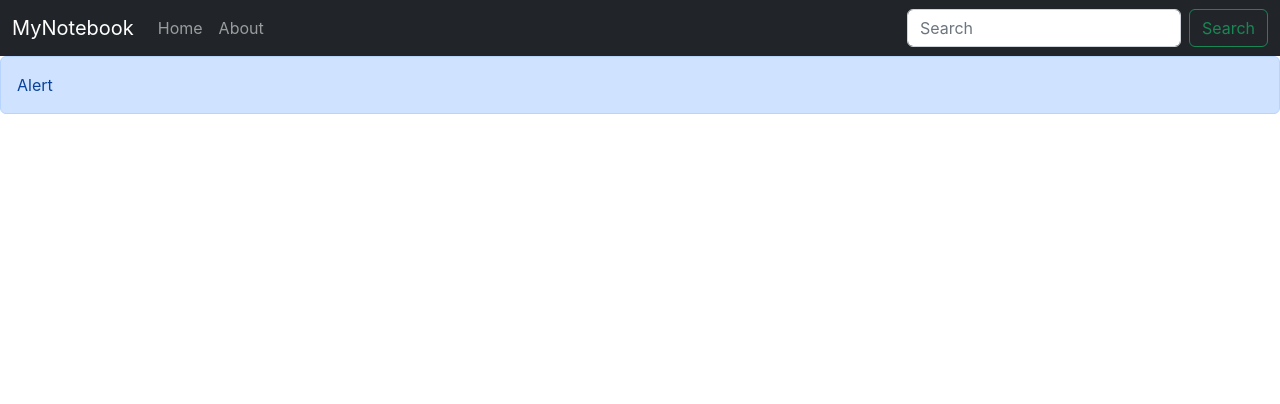
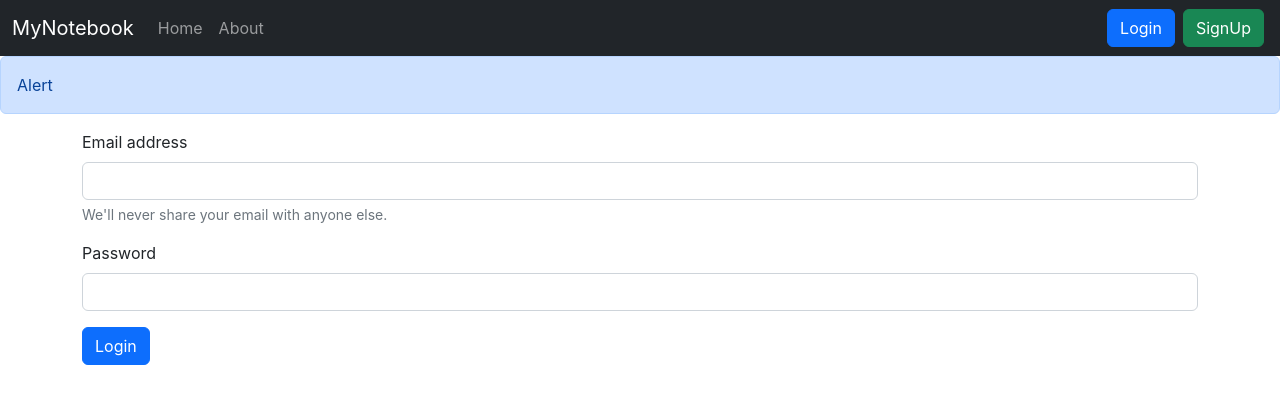
Before and after one commit to rajul007/mynotebook, a React (Create React App) app: page /login in a window 1280 px wide. Shown: the top 404 px of the page. Built offline with nearby package versions, Linux system fonts and the light colour scheme.

Commit message:
Adding Login Component

```diff
--- a/src/App.js
+++ b/src/App.js
@@ -9,6 +9,8 @@
 import About from './components/About';
 import NoteState from './context/notes/NoteState';
 import Alert from './components/Alert';
+import Login from './components/Login';
+import Signup from './components/Signup';
 
 function App() {
   return (
@@ -21,6 +23,8 @@
             <Routes>
               <Route exact path="/" element={<Home />} />
               <Route exact path="/about" element={<About />} />
+              <Route exact path="/login" element={<Login />} />
+              <Route exact path="/signup" element={<Signup />} />
             </Routes>
           </div>
         </Router>
--- /dev/null
+++ b/src/components/Login.js
@@ -0,0 +1,52 @@
+import React, { useState } from 'react'
+import { useNavigate } from 'react-router-dom'
+
+const Login = () => {
+    const [credentials, setCredentials] = useState({ email: "", password: "" })
+    const navigate = useNavigate()
+    const handleSubmit = async (e) => {
+        e.preventDefault();
+
+        const response = await fetch("http://localhost:5000/api/auth/login", {
+            method: 'POST',
+            headers: {
+                'Content-Type': 'application/json'
+            },
+            body: JSON.stringify({ email: credentials.email, password: credentials.password })
+        });
+        const json = await response.json();
+        console.log(json)
+
+        if(json.success){
+            // Save the auth-token and redirect
+            localStorage.setItem("token", json.authtoken)
+            navigate("/")
+        }
+        else{
+            alert("Invalid Credentials")
+        }
+
+    }
+    const onChange = (e) => {
+        setCredentials({ ...credentials, [e.target.name]: e.target.value })
+    }
+    return (
+        <div>
+            <form onSubmit={handleSubmit}>
+                <div className="mb-3">
+                    <label htmlFor="email" className="form-label">Email address</label>
+                    <input type="email" className="form-control" value={credentials.email} onChange={onChange} name="email" id="email" aria-describedby="emailHelp" />
+                    <div id="emailHelp" className="form-text">We'll never share your email with anyone else.</div>
+                </div>
+                <div className="mb-3">
+                    <label htmlFor="password" className="form-label">Password</label>
+                    <input type="password" className="form-control" value={credentials.password} onChange={onChange} name='password' id="password" />
+                </div>
+
+                <button type="submit" className="btn btn-primary">Login</button>
+            </form>
+        </div>
+    )
+}
+
+export default Login
--- a/src/components/Navbar.js
+++ b/src/components/Navbar.js
@@ -22,9 +22,9 @@
                                 <Link className={`nav-link ${location.pathname === '/about'?"active":""}`} to="/about">About</Link>
                             </li>
                         </ul>
-                        <form className="d-flex" role="search">
-                            <input className="form-control me-2" type="search" placeholder="Search" aria-label="Search" />
-                            <button className="btn btn-outline-success" type="submit">Search</button>
+                        <form className="d-flex">
+                        <Link className="btn btn-primary mx-1" to="/login" role="button">Login</Link>
+                        <Link className="btn btn-success mx-1" to="/signup" role="button">SignUp</Link>
                         </form>
                     </div>
                 </div>
--- /dev/null
+++ b/src/components/Signup.js
@@ -0,0 +1,9 @@
+import React from 'react'
+
+const Signup = () => {
+  return (
+    <div>Signup</div>
+  )
+}
+
+export default Signup
```
Also changed, not shown: 1 other file (tests, documents, lock files or other folders).
